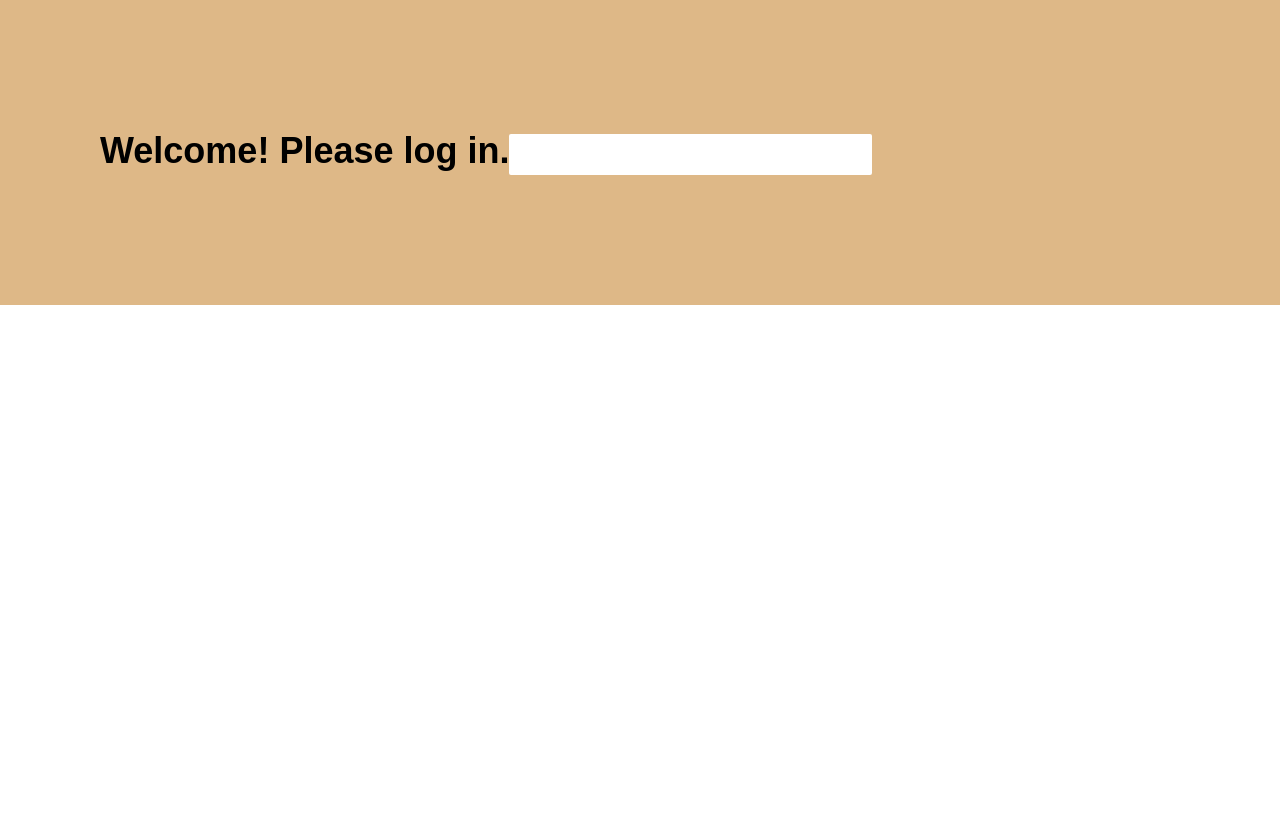
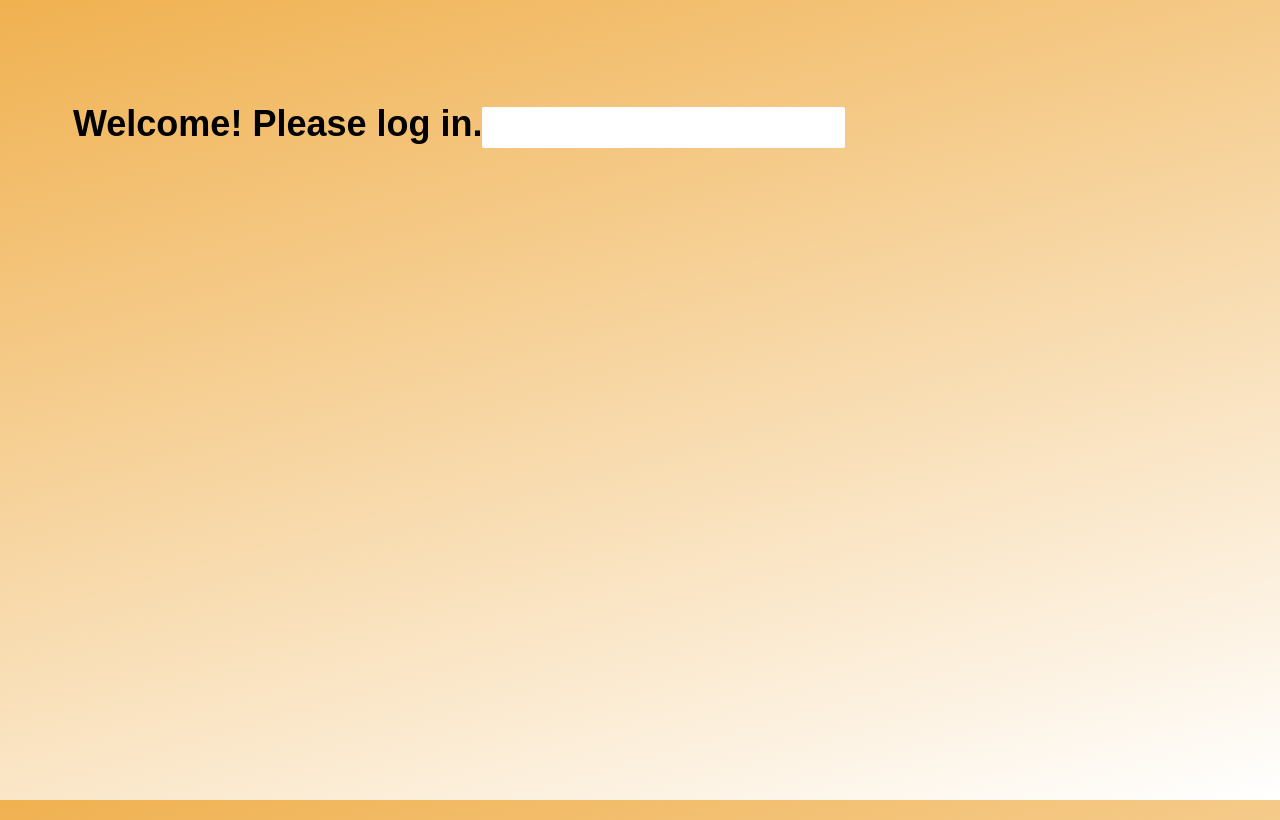
Before and after one commit to maverickchen/chatroom, a React (Create React App) app in the folder client-chat/: page / in a window 1280 px wide. Built offline with nearby package versions, Linux system fonts and the light colour scheme.

Commit message:
add logic for check ins and inactive chats

```diff
--- a/client-chat/src/App.css
+++ b/client-chat/src/App.css
@@ -1,21 +1,15 @@
-.Main {
-  background-color: burlywood;
-  margin: 0px;
-  padding: 40px;
+.HeaderCard {
+  background-color: #f8f2f2;
+  margin: 10px;
+  padding: 20px;
+  border-radius: 5%;
+  box-shadow: 4px 4px 30px 3px #838383;
 }
 
-#root {
-  background-color: burlywood;
-}
+
 
 .Border {
   padding: 5%;
-}
-
-.Clickable:hover {
-  cursor: pointer;
-  background-color: aliceblue;
-  background-blend-mode: darken;
 }
 
 .WelcomeHeader {
--- a/client-chat/src/App.js
+++ b/client-chat/src/App.js
@@ -26,7 +26,6 @@ class App extends Component {
 
   logout() {
     console.log('Logging out:', this.state.username);
-    this.state.socket.emit('logoff-user', this.state.username);
     this.state.socket.disconnect(true);
     this.setState({ username: null, socket: null });
   }
@@ -36,10 +35,11 @@ class App extends Component {
     <div className='Main'>
       <div className='Border'>
         <h2 className='WelcomeHeader'>
-          <AccountManager onLogin={async (username) => await this.login(username)}
-                          onLogout={() => this.logout()}
-                          username={this.state.username}
-                          />
+          <AccountManager
+            onLogin={async (username) => await this.login(username)}
+            onLogout={() => this.logout()}
+            username={this.state.username}
+          />
         </h2>
         {this.state.username &&
           <div>
--- a/client-chat/src/Chatbox.css
+++ b/client-chat/src/Chatbox.css
@@ -15,6 +15,10 @@
 
 .Chatbox-main:hover {
   box-shadow:2px 2px 5px darkslategray;
+}
+
+.inactive {
+  opacity: 0.5;
 }
 
 .Rounded {
--- a/client-chat/src/Chatbox.js
+++ b/client-chat/src/Chatbox.js
@@ -11,14 +11,25 @@ class Chatbox extends Component {
   constructor(props) {
     super(props);
     this.state = {
-      messages: props.messages ? props.messages : []
+      messages: props.messages ? props.messages : [],
+      recipientOnline: true
     };
     this.scrollId = props.recipient;
     this.props.socket.on('incoming-chat', async (event) => await this.onMessageReceived(event))
+    this.props.socket.on('is-offline', ({username}) => this.handleRecipientSignOff(username));
+    this.props.socket.on('is-online', ({username}) => this.handleRecipientSignOn(username));
   }
 
-  componentDidMount() {
-    this.scrollToBottom();
+  handleRecipientSignOff(username) {
+    if (username === this.props.recipient) {
+      this.setState({recipientOnline: false})
+    }
+  }
+
+  handleRecipientSignOn(username) {
+    if (username === this.props.recipient) {
+      this.setState({recipientOnline: true})
+    }
   }
 
   componentWillUnmount() {
@@ -41,6 +52,10 @@ class Chatbox extends Component {
     }), this.scrollToBottom);
   }
 
+  componentDidMount() {
+    this.scrollToBottom();
+  }
+
   scrollToBottom() {
     console.log('scrolling!')
     animateScroll.scrollToBottom({
@@ -59,8 +74,9 @@ class Chatbox extends Component {
   }
 
   render() {
+    const className = this.state.recipientOnline ? 'Chatbox-main' : 'Chatbox-main inactive';
     return (
-      <div className='Chatbox-main'>
+      <div className={className}>
         <ChatBoxHeader
           recipient={this.props.recipient}
           onClose={this.props.onClose} />
--- a/client-chat/src/ChatboxManager.js
+++ b/client-chat/src/ChatboxManager.js
@@ -6,11 +6,29 @@ import idb from './idb'
 class ChatboxManager extends Component {
   constructor(props) {
     super(props);
-    this.state = { chatboxes: [], activeUsers: ['mav', 'minsun', 'bobert'] };
+    this.state = { chatboxes: [], activeUsers: [] };
     this.socket = props.socket;
     this.socket.on('incoming-chat', async (event) => await this.newChatIfNotExists(event))
+    this.socket.on('all-users-check-in', () => this.socket.emit('check-in'));
+    this.socket.on('is-online', ({username}) => this.addActiveUser(username));
+    this.socket.on('is-offline', ({username}) => this.removeActiveUser(username));
     this.socket.emit('join', props.username);
     this.username = props.username;
+  }
+
+  addActiveUser(user) {
+    this.setState((prevState) => {
+      if (prevState.activeUsers.includes(user)) {
+        return { activeUsers: prevState.activeUsers }
+      }
+      return { activeUsers : [...prevState.activeUsers, user] }
+    })
+  }
+
+  removeActiveUser(username) {
+    this.setState((prevState) => ({
+      activeUsers: prevState.activeUsers.filter(name => name !== username)
+    }))
   }
 
   async newChatIfNotExists(event) {
--- a/client-chat/src/idb.js
+++ b/client-chat/src/idb.js
@@ -7,39 +7,6 @@ export default class idb {
       chats: "username, threadIds",
       threads: "++id"
     })
-    // this.db.threads.put({
-    //   id: 0,
-    //   messages: [
-    //     {message:'hi maverick', sender:'minsun'},
-    //     {message:'hi minsun', sender:'mav'}
-    //   ]
-    // })
-    // this.db.threads.put({
-    //   id: 1,
-    //   messages: [
-    //     {message:'hi maverick', sender:'bobert'},
-    //     {message:'hi bobert', sender:'mav'}
-    //   ]
-    // })
-    // this.db.chats.put({
-    //   username: 'mav',
-    //   threads: {
-    //     'minsun': 0,
-    //     'bobert': 1
-    //   }
-    // })
-    // this.db.chats.put({
-    //   username: 'minsun',
-    //   threads: {
-    //     'mav': 0
-    //   }
-    // })
-    // this.db.chats.put({
-    //   username: 'bobert',
-    //   threads: {
-    //     'mav': 1
-    //   }
-    // })
   }
 
   async loadMessagesToChatboxes(username) {
@@ -68,10 +35,12 @@ export default class idb {
   }
 
   async saveMessage(username, recipient, newMessageObj) {
+    console.log(username, recipient, newMessageObj)
     const chatThreads = await this.db.chats.get(username);
     if (!chatThreads) {
       const newThreadId = await this.db.threads.add({ messages: [newMessageObj] });
       await this.db.chats.add({ username, threads: { [recipient]: newThreadId } })
+      console.log('new username generated')
       return
     }
     const threadId = chatThreads.threads[recipient];
@@ -81,12 +50,14 @@ export default class idb {
         ...chatThreads.threads,
         [recipient]: newThreadId
       }
+      console.log('new thread with', recipient, 'generated')
       this.db.chats.update(username, { threads: newThreads })
     } else {
       const thread = await this.db.threads.get(threadId);
       const messages = thread.messages;
       const newMessages = [ ...messages, newMessageObj ];
-        this.db.threads.update(threadId, { messages: newMessages })
+      this.db.threads.update(threadId, { messages: newMessages });
+      console.log('new message with', recipient, 'saved')
     }
   }
 }
--- a/client-chat/src/index.css
+++ b/client-chat/src/index.css
@@ -1,8 +1,16 @@
 body {
+  min-height: 100%;
   margin: 0;
+  padding: 10px;
   font-family: -apple-system, BlinkMacSystemFont, "Segoe UI", "Roboto", "Oxygen",
     "Ubuntu", "Cantarell", "Fira Sans", "Droid Sans", "Helvetica Neue",
     sans-serif;
   -webkit-font-smoothing: antialiased;
   -moz-osx-font-smoothing: grayscale;
 }
+
+html {
+  height: 100%;
+  background: rgb(71,153,194);
+  background: linear-gradient(344deg, rgba(71,153,194,0) 0%, rgba(240,177,80,1) 100%);
+}
```
